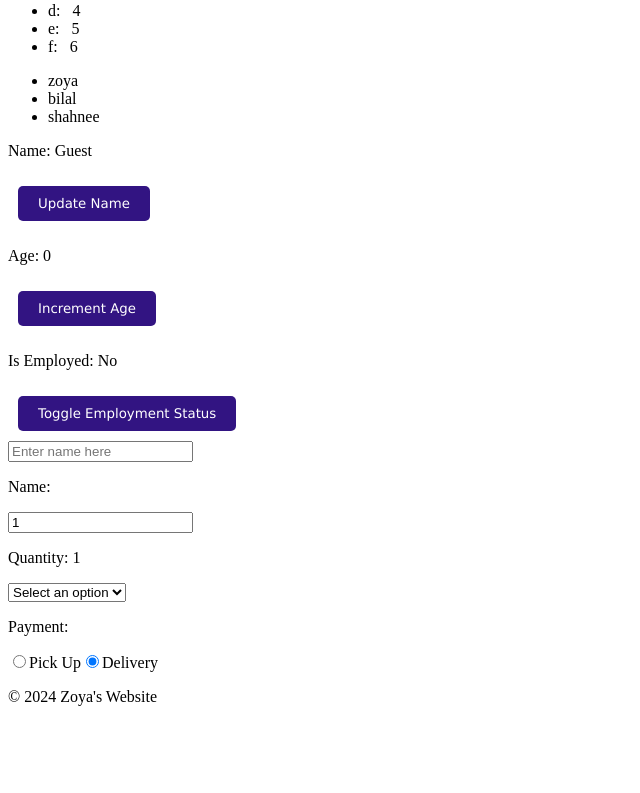
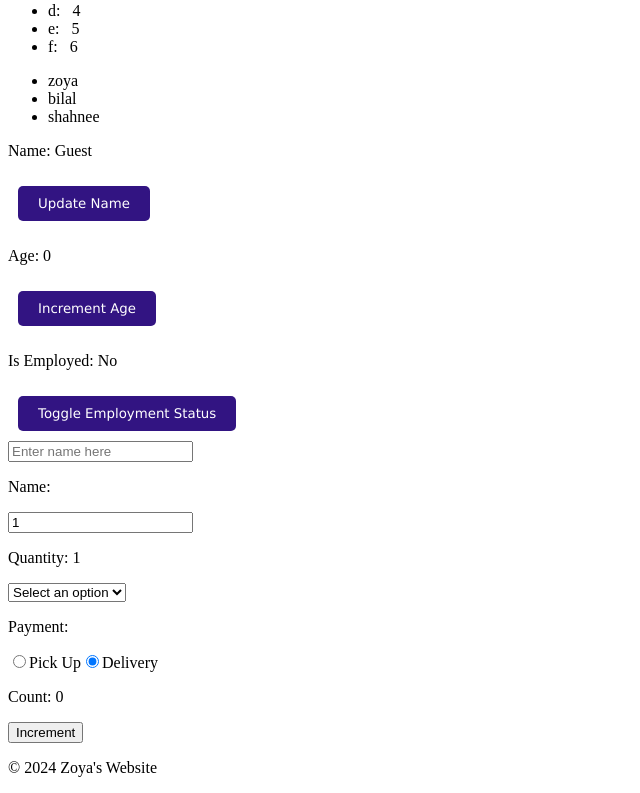
Before and after one commit to zoyasiddiqui/Learning-React, a React (Vite) app in the folder website/my-react-app/: page / in a window 1280 px wide. Shown: the part 1193-1986 px from the top of the page, without its empty margins (0-640 px from the left). Before the commit the page ends 1915 px from the top, so only its background shows below. Built offline with nearby package versions, Linux system fonts and the light colour scheme.

Commit message:
learned about updater functions

```diff
--- a/website/my-react-app/src/App.jsx
+++ b/website/my-react-app/src/App.jsx
@@ -8,6 +8,7 @@ import List from './List.jsx'
 import ProfilePic from './ProfilePic.jsx'
 import MyComponent from './MyComponent.jsx'
 import MyComponent2 from './MyComponent2.jsx'
+import MyComponent3 from './MyComponent3.jsx'
 
 // React hook = Special function that allows functional components to use react features without
 // writing class components
@@ -35,6 +36,7 @@ function App() {
       {passedList.length ? <List passedList={passedList}></List> : null}
       <MyComponent></MyComponent>
       <MyComponent2></MyComponent2>
+      <MyComponent3></MyComponent3>
       <Footer></Footer>
     </>
   );
--- /dev/null
+++ b/website/my-react-app/src/MyComponent3.jsx
@@ -0,0 +1,33 @@
+//updater function = A function passed as an argument to setState().
+//Allow for safe updates based on the previous state
+//Used with multiple state updates and asynchronous functions
+//Good practice to use updater functions
+
+import React, {useState} from 'react';
+
+function MyComponent3() {
+
+    const [count, setCount] = useState(0);
+
+    function increment(){
+        // uses the current state to calculate the next state
+        // set functions do not trigger an update
+        // React batches together state updates for performance reasons
+        // Next state becomes the current state after an update, which is why the following only updates once
+
+        setCount(count + 1);
+        //basically, count has not updated yet here. so the next two count values are not count + 1, it is just count.
+        // also, count + 1 and count => count + 1 do the same thing. both update CURRENT state of the variable
+        setCount(count => count + 1);
+
+        // if we wanted to update the PREVIOUS state of the variable instead of the current one,
+        // we could instead do: setCount(c => c + 1) or some other variable name that is NOT count.
+    }
+
+    return (<div>
+        <p>Count: {count}</p>
+        <button onClick={increment}>Increment</button>
+    </div>)
+
+}
+export default MyComponent3
```
